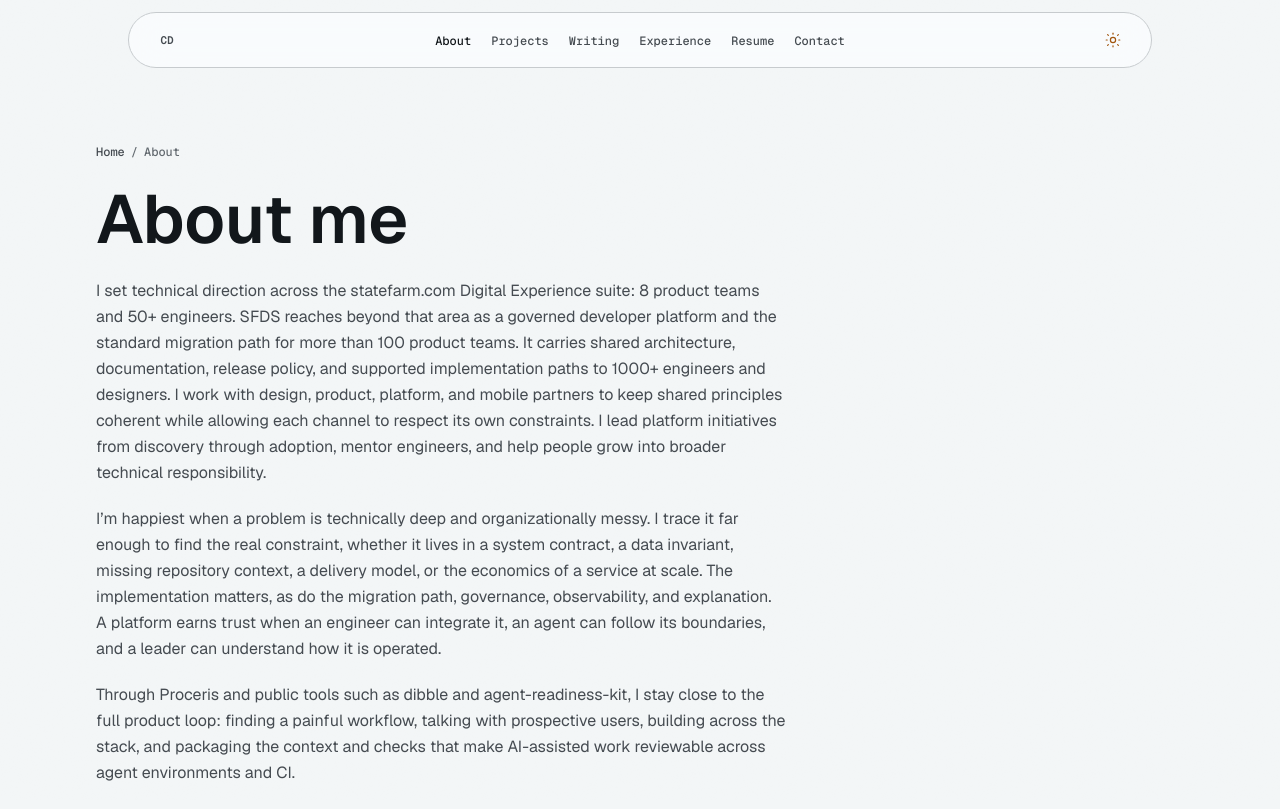
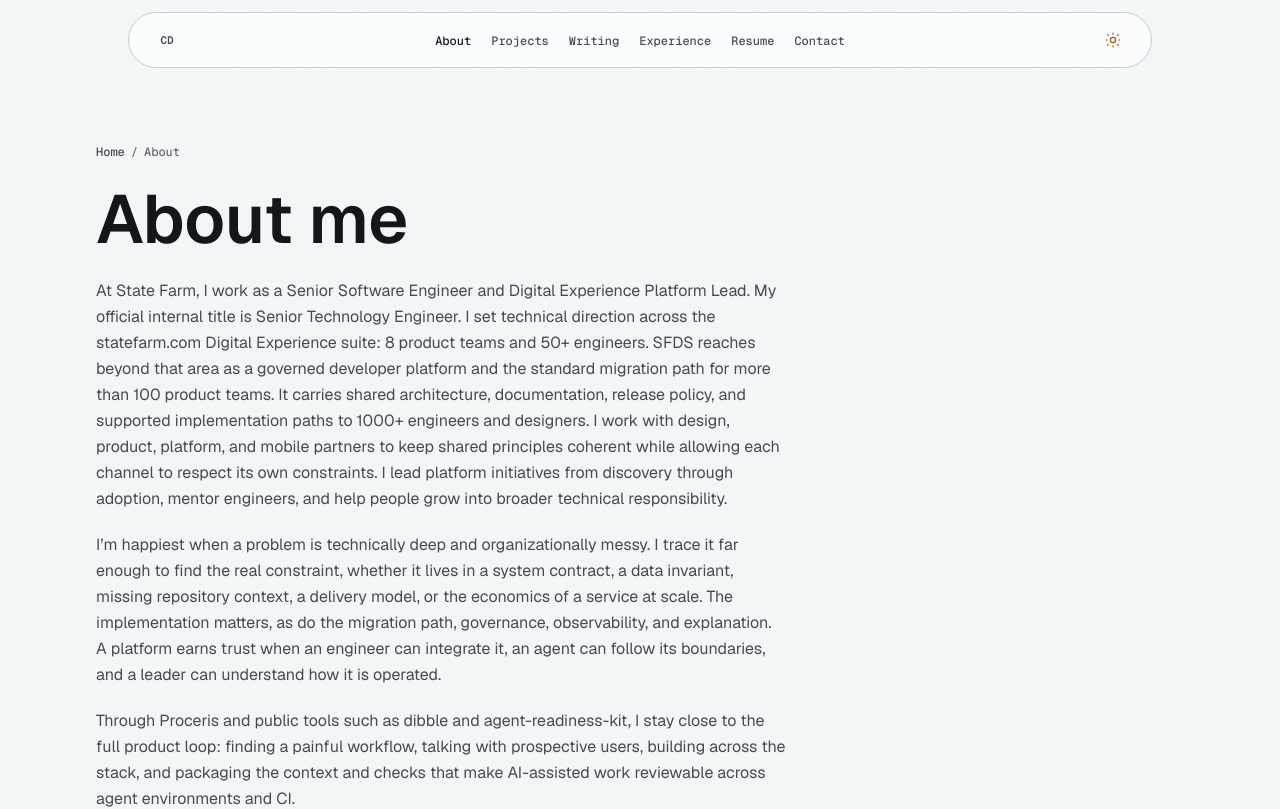
Before and after one commit to connordibble/connordibble.dev, a Next.js app: page /about in a window 1280 px wide. Shown: the top 809 px of the page. Built offline with nearby package versions, Linux system fonts and the light colour scheme.

Commit message:
content: clarify public engineering title

```diff
--- a/src/app/about/page.tsx
+++ b/src/app/about/page.tsx
@@ -42,17 +42,19 @@ export default function AboutPage() {
           </h1>
           <div className="mt-6 max-w-[65ch] space-y-5 text-body text-text-muted leading-relaxed text-pretty">
             <p>
-              I set technical direction across the statefarm.com Digital
-              Experience suite: 8 product teams and 50+ engineers. SFDS reaches
-              beyond that area as a governed developer platform and the standard
-              migration path for more than 100 product teams. It carries shared
-              architecture, documentation, release policy, and supported
-              implementation paths to 1000+ engineers and designers. I work with
-              design, product, platform, and mobile partners to keep shared
-              principles coherent while allowing each channel to respect its own
-              constraints. I lead platform initiatives from discovery through
-              adoption, mentor engineers, and help people grow into broader
-              technical responsibility.
+              At State Farm, I work as a Senior Software Engineer and Digital
+              Experience Platform Lead. My official internal title is Senior
+              Technology Engineer. I set technical direction across the
+              statefarm.com Digital Experience suite: 8 product teams and 50+
+              engineers. SFDS reaches beyond that area as a governed developer
+              platform and the standard migration path for more than 100 product
+              teams. It carries shared architecture, documentation, release
+              policy, and supported implementation paths to 1000+ engineers and
+              designers. I work with design, product, platform, and mobile
+              partners to keep shared principles coherent while allowing each
+              channel to respect its own constraints. I lead platform initiatives
+              from discovery through adoption, mentor engineers, and help people
+              grow into broader technical responsibility.
             </p>
             <p>
               I’m happiest when a problem is technically deep and
--- a/src/components/about.tsx
+++ b/src/components/about.tsx
@@ -10,10 +10,12 @@ export function About() {
       <div className="mt-8 grid gap-8 lg:grid-cols-2 lg:gap-12">
         <div className="space-y-5">
           <p className="max-w-[32rem] text-body leading-relaxed text-text">
-            At State Farm, I set technical direction across the statefarm.com
-            Digital Experience suite: 8 product teams and 50+ engineers.
-            SFDS reaches beyond that area as the standard migration path for
-            more than 100 product teams, carrying shared architecture,
+            At State Farm, I work as a Senior Software Engineer and Digital
+            Experience Platform Lead. My official internal title is Senior
+            Technology Engineer. I set technical direction across the
+            statefarm.com Digital Experience suite: 8 product teams and 50+
+            engineers. SFDS reaches beyond that area as the standard migration
+            path for more than 100 product teams, carrying shared architecture,
             documentation, release policy, and supported paths to 1000+
             engineers and designers. I work with design, product, platform, and
             mobile partners to keep shared principles coherent while leaving
--- a/src/components/experience.tsx
+++ b/src/components/experience.tsx
@@ -4,14 +4,16 @@ type Role = {
   title: string;
   company: string;
   dates: string;
+  officialTitle?: string;
   description: string;
 };
 
 const roles: Role[] = [
   {
-    title: "Senior Technology Engineer, Digital Experience Platform Lead",
+    title: "Senior Software Engineer, Digital Experience Platform Lead",
     company: "State Farm",
     dates: "Mar 2026 – Present",
+    officialTitle: "Official State Farm title: Senior Technology Engineer",
     description:
       "Promoted from SFDS leadership into an expanded Digital Experience mandate. Set frontend technical direction across 8 product teams and 50+ engineers without reporting authority, aligning architecture, platform standards, and delivery improvements across customer-facing and internal experiences, with channel-specific patterns for web and mobile. Lead platform initiatives from discovery through adoption, mentor engineers as they grow into broader technical roles, and remain a senior escalation point for shared production concerns. In parallel, build AI-assisted development systems for the frontend platform: live documentation and skills, a deterministic compliance CLI that runs locally and in CI, and Figma-to-code workflows with human review.",
   },
@@ -53,6 +55,11 @@ export function Experience() {
               <p className="mt-2 font-mono text-caption text-text-subtle">
                 {role.company} / {role.dates}
               </p>
+              {role.officialTitle ? (
+                <p className="mt-1 font-mono text-caption text-text-subtle">
+                  {role.officialTitle}
+                </p>
+              ) : null}
             </div>
             <p className="text-body-small text-text-muted leading-relaxed text-pretty">
               {role.description}
--- a/src/components/hero.tsx
+++ b/src/components/hero.tsx
@@ -37,6 +37,9 @@ export function Hero() {
             Connor Dibble
           </h1>
           <p className="mt-6 max-w-[34rem] text-balance font-mono text-caption text-accent">
+            Senior Software Engineer / Digital Experience Platform Lead
+          </p>
+          <p className="mt-2 max-w-[34rem] text-balance font-mono text-caption text-text-subtle">
             Frontend platforms / technical direction / applied AI
           </p>
           <p className="mt-5 max-w-[41rem] text-body leading-relaxed text-text-muted text-pretty">
--- a/src/lib/seo.ts
+++ b/src/lib/seo.ts
@@ -5,7 +5,7 @@ export const siteName = "connordibble.dev";
 export const siteTitle =
   "Connor Dibble | Frontend Platforms, Developer Productivity & Applied AI";
 export const siteDescription =
-  "Senior Technology Engineer and Digital Experience Platform Lead setting frontend direction across eight product teams and 50+ engineers, with SFDS used by 1000+ engineers and designers.";
+  "Senior Software Engineer and Digital Experience Platform Lead setting frontend direction across eight product teams and 50+ engineers, with SFDS used by 1000+ engineers and designers.";
 
 export const socialImageAlt =
   "Connor Dibble | Frontend platforms, developer productivity, and applied AI";
@@ -30,7 +30,7 @@ const personNode = {
   "@id": `${SITE_URL}/#person`,
   name: "Connor Dibble",
   url: SITE_URL,
-  jobTitle: "Senior Technology Engineer",
+  jobTitle: "Senior Software Engineer",
   worksFor: {
     "@type": "Organization",
     name: "State Farm",
```
